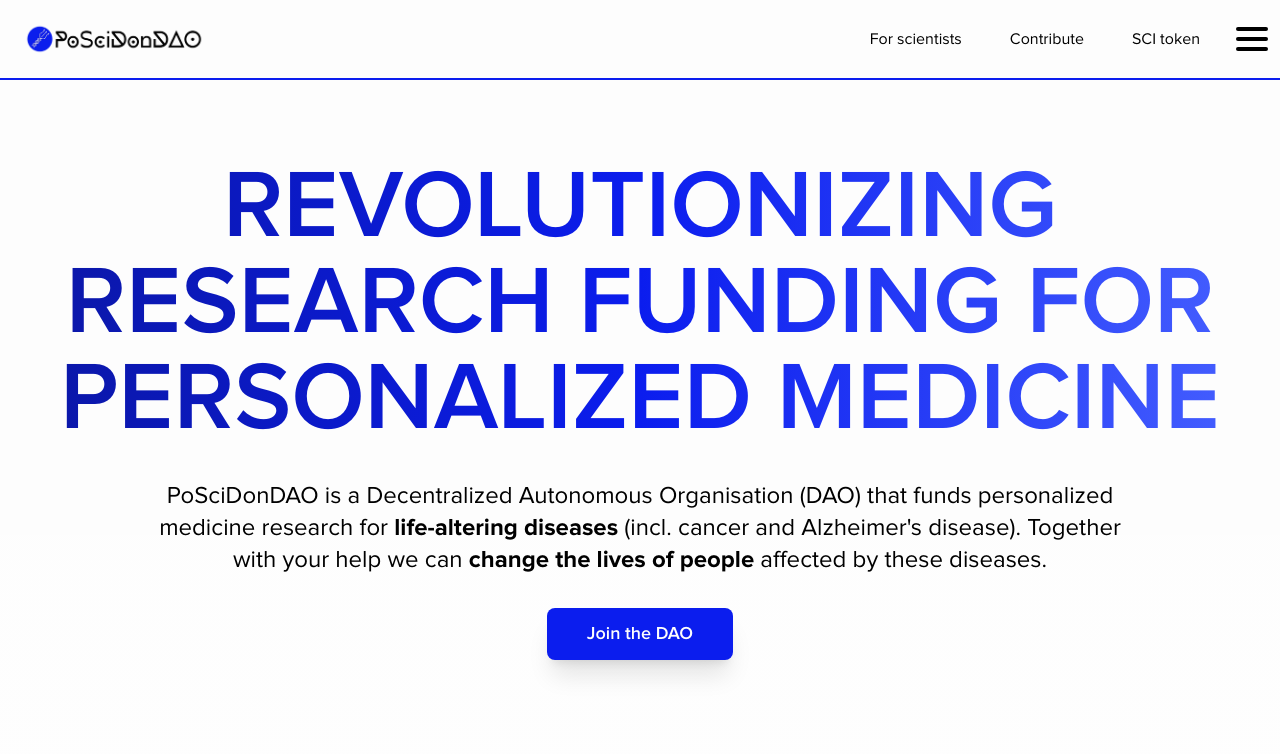
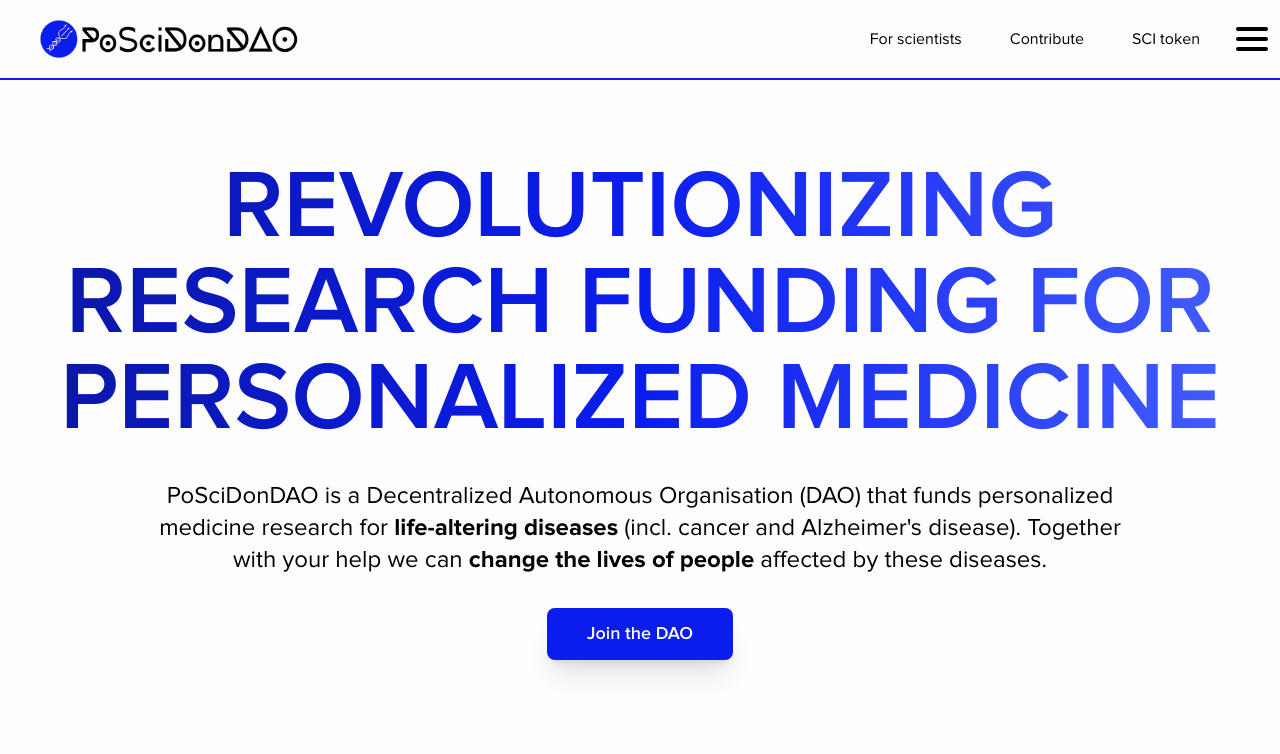
Before and after one commit to poscidon-ecosystem/poscidon_website, a Next.js app: page / in a window 1280 px wide. Shown: the top 754 px of the page. Built offline with nearby package versions, Linux system fonts and the light colour scheme.

Commit message:
increase size of navbar logo

```diff
--- a/src/app/components/NavBar.tsx
+++ b/src/app/components/NavBar.tsx
@@ -35,8 +35,8 @@ export default function NavBar() {
         href="/"
       >
         <Image
-          width={300}
-          height={100}
+          width={500}
+          height={200}
           className="hover:cursor-pointer"
           src={`${src}`}
           alt="PoSciDonDAO's Logo: a trident attached to a DNA helix"
@@ -67,7 +67,7 @@ export default function NavBar() {
       <div ref={dropdown} className="flex items-center">
         <div className="ml-10 flex">
           <button
-            aria-label='Navbar button'
+            aria-label="Navbar button"
             className="group flex h-9 w-6 flex-col items-center justify-center rounded"
             onClick={() => setIsOpen(!isOpen)}
           >
```
